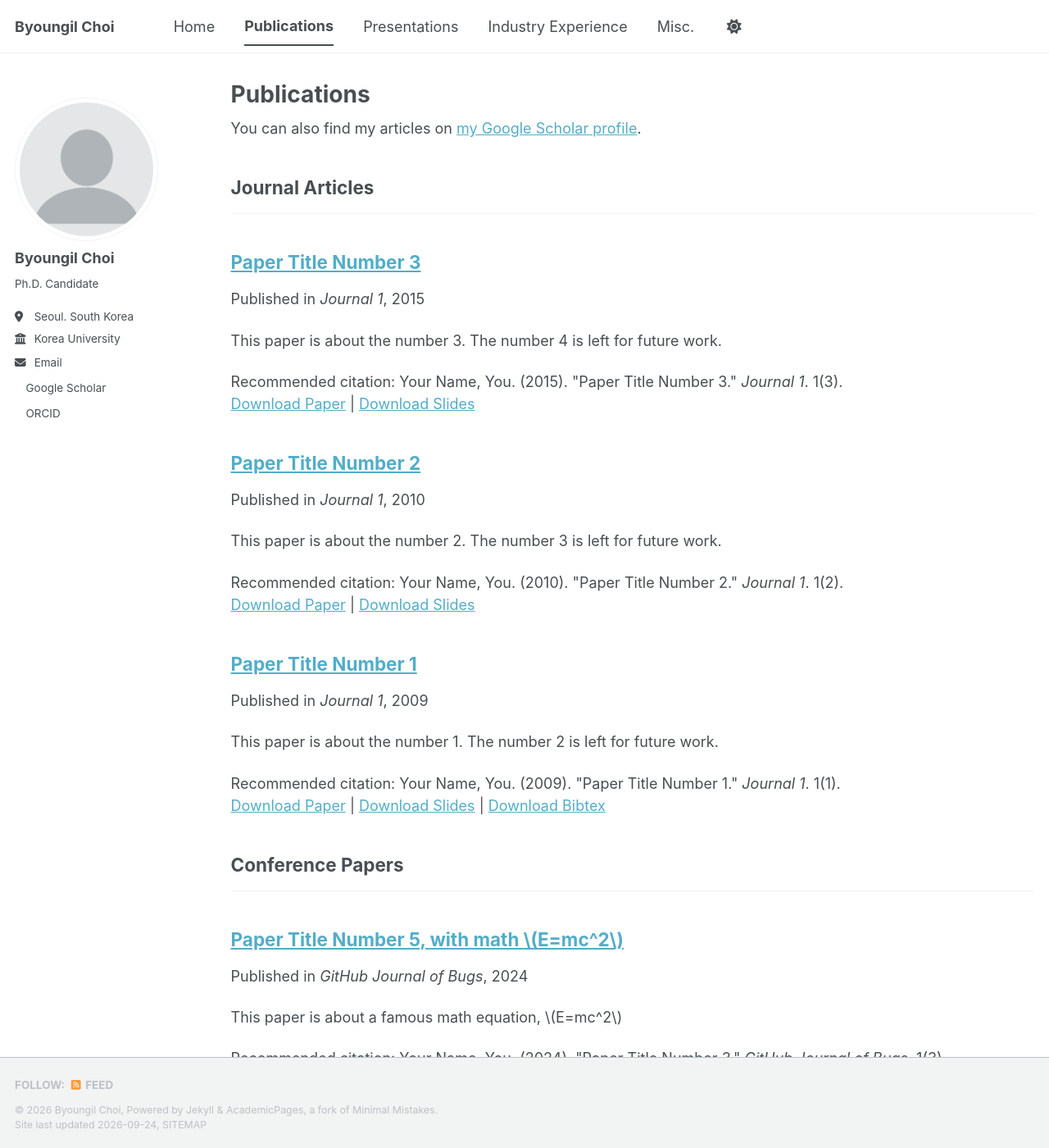
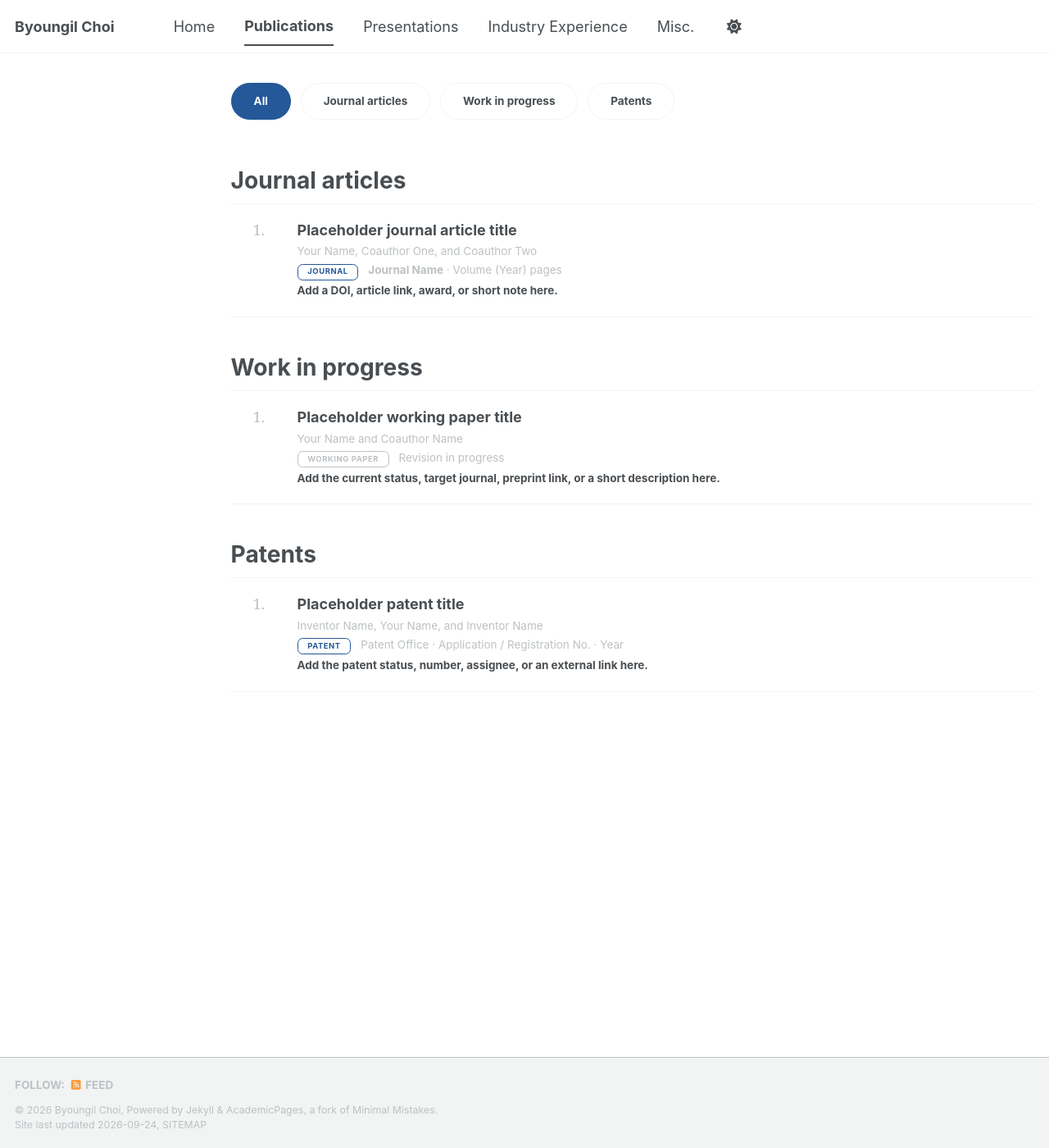
Before and after one commit to smallgiant-cbi/smallgiant-cbi.github.io, a Jekyll site: the page built from _pages/publications.html, in a window 1280 px wide and 1400 px high. Shown: the whole window at 82% size. Built offline with Jekyll 4.4.1, drawn with Linux system fonts in a browser that asks for light colours; a style sheet for code colours, icons or effects is not loaded; some of the changed text lies outside the part shown.

Commit message:
Publications

```diff
--- /dev/null
+++ b/_layouts/publications.html
@@ -0,0 +1,12 @@
+---
+layout: default
+---
+
+<div id="main" role="main">
+  {% include sidebar.html %}
+
+  <div class="archive publication-browser">
+    <h1 class="screen-reader-text">{{ page.title }}</h1>
+    {{ content }}
+  </div>
+</div>
--- a/_pages/publications.html
+++ b/_pages/publications.html
@@ -1,33 +1,75 @@
 ---
-layout: archive
+layout: publications
 title: "Publications"
 permalink: /publications/
-author_profile: true
+author_profile: false
 ---
 
-{% if site.author.googlescholar %}
-  <div class="wordwrap">You can also find my articles on <a href="{{site.author.googlescholar}}">my Google Scholar profile</a>.</div>
-{% endif %}
+<nav class="publication-filters" aria-label="Filter publications">
+  <button class="publication-filter is-active" type="button" data-filter="all" aria-pressed="true">All</button>
+  <button class="publication-filter" type="button" data-filter="journal" aria-pressed="false">Journal articles</button>
+  <button class="publication-filter" type="button" data-filter="working" aria-pressed="false">Work in progress</button>
+  <button class="publication-filter" type="button" data-filter="patents" aria-pressed="false">Patents</button>
+</nav>
 
-{% include base_path %}
+<section class="publication-group" data-category="journal" aria-labelledby="journal-articles">
+  <h2 id="journal-articles">Journal articles</h2>
+  <article class="publication-entry">
+    <div class="publication-number">1.</div>
+    <div class="publication-details">
+      <h3>Placeholder journal article title</h3>
+      <p class="publication-authors">Your Name, Coauthor One, and Coauthor Two</p>
+      <p class="publication-venue"><span class="publication-label">JOURNAL</span> <strong>Journal Name</strong> &middot; Volume (Year) pages</p>
+      <p class="publication-note">Add a DOI, article link, award, or short note here.</p>
+    </div>
+  </article>
+</section>
 
-<!-- New style rendering if publication categories are defined -->
-{% if site.publication_category %}
-  {% for category in site.publication_category  %}
-    {% assign title_shown = false %}
-    {% for post in site.publications reversed %}
-      {% if post.category != category[0] %}
-        {% continue %}
-      {% endif %}
-      {% unless title_shown %}
-        <h2>{{ category[1].title }}</h2><hr />
-        {% assign title_shown = true %}
-      {% endunless %}
-      {% include archive-single.html %}
-    {% endfor %}
-  {% endfor %}
-{% else %}
-  {% for post in site.publications reversed %}
-    {% include archive-single.html %}
-  {% endfor %}
-{% endif %}
+<section class="publication-group" data-category="working" aria-labelledby="work-in-progress">
+  <h2 id="work-in-progress">Work in progress</h2>
+  <article class="publication-entry">
+    <div class="publication-number">1.</div>
+    <div class="publication-details">
+      <h3>Placeholder working paper title</h3>
+      <p class="publication-authors">Your Name and Coauthor Name</p>
+      <p class="publication-venue"><span class="publication-label publication-label--working">WORKING PAPER</span> Revision in progress</p>
+      <p class="publication-note">Add the current status, target journal, preprint link, or a short description here.</p>
+    </div>
+  </article>
+</section>
+
+<section class="publication-group" data-category="patents" aria-labelledby="patents">
+  <h2 id="patents">Patents</h2>
+  <article class="publication-entry">
+    <div class="publication-number">1.</div>
+    <div class="publication-details">
+      <h3>Placeholder patent title</h3>
+      <p class="publication-authors">Inventor Name, Your Name, and Inventor Name</p>
+      <p class="publication-venue"><span class="publication-label publication-label--patent">PATENT</span> Patent Office &middot; Application / Registration No. &middot; Year</p>
+      <p class="publication-note">Add the patent status, number, assignee, or an external link here.</p>
+    </div>
+  </article>
+</section>
+
+<script>
+  document.addEventListener('DOMContentLoaded', function () {
+    var filters = document.querySelectorAll('.publication-filter');
+    var groups = document.querySelectorAll('.publication-group');
+
+    filters.forEach(function (filter) {
+      filter.addEventListener('click', function () {
+        var selected = filter.dataset.filter;
+
+        filters.forEach(function (button) {
+          var isSelected = button === filter;
+          button.classList.toggle('is-active', isSelected);
+          button.setAttribute('aria-pressed', isSelected);
+        });
+
+        groups.forEach(function (group) {
+          group.hidden = selected !== 'all' && group.dataset.category !== selected;
+        });
+      });
+    });
+  });
+</script>
--- a/_sass/layout/_archive.scss
+++ b/_sass/layout/_archive.scss
@@ -24,6 +24,146 @@
         box-shadow: 0 0 10px rgba(#000, 0.25);
       }
     }
+  }
+}
+
+/* Publications filter page */
+.publication-browser {
+  --publication-accent: #245898;
+
+  .screen-reader-text {
+    position: absolute;
+    width: 1px;
+    height: 1px;
+    padding: 0;
+    margin: -1px;
+    overflow: hidden;
+    clip: rect(0, 0, 0, 0);
+    white-space: nowrap;
+    border: 0;
+  }
+}
+
+.publication-filters {
+  display: flex;
+  flex-wrap: wrap;
+  gap: 0.65rem;
+  margin-bottom: 3.25rem;
+}
+
+.publication-filter {
+  padding: 0.75rem 1.5rem;
+  color: var(--global-text-color);
+  font-family: $sans-serif;
+  font-size: $type-size-6;
+  font-weight: bold;
+  line-height: 1.15;
+  background: transparent;
+  border: 1px solid var(--global-border-color);
+  border-radius: 999px;
+  cursor: pointer;
+  transition: background-color 0.15s ease, border-color 0.15s ease, color 0.15s ease;
+
+  &:hover,
+  &:focus-visible {
+    border-color: var(--publication-accent);
+    color: var(--publication-accent);
+  }
+
+  &.is-active {
+    color: #fff;
+    background-color: var(--publication-accent);
+    border-color: var(--publication-accent);
+  }
+}
+
+.publication-group {
+  margin-bottom: 2.5rem;
+
+  &[hidden] {
+    display: none;
+  }
+
+  h2 {
+    margin: 0;
+    padding: 0 0 0.55rem;
+    font-size: $type-size-3;
+    border-bottom: 1px solid var(--global-border-color);
+  }
+}
+
+.publication-entry {
+  display: grid;
+  grid-template-columns: 2.8rem minmax(0, 1fr);
+  gap: 0.2rem;
+  padding: 1.05rem 1.5rem;
+  border-bottom: 1px solid var(--global-border-color);
+}
+
+.publication-number {
+  color: var(--global-text-color-light);
+  font-family: $serif;
+  font-size: $type-size-5;
+  line-height: 1.4;
+}
+
+.publication-details {
+  h3 {
+    margin: 0 0 0.2rem;
+    font-family: $sans-serif;
+    font-size: $type-size-5;
+    line-height: 1.4;
+  }
+
+  p {
+    margin: 0.15rem 0;
+  }
+}
+
+.publication-authors,
+.publication-venue {
+  color: var(--global-text-color-light);
+  font-size: $type-size-6;
+}
+
+.publication-label {
+  display: inline-block;
+  margin-right: 0.45rem;
+  padding: 0.2rem 0.65rem;
+  color: var(--publication-accent);
+  font-size: 0.7em;
+  font-weight: bold;
+  letter-spacing: 0.06em;
+  line-height: 1.15;
+  border: 1px solid currentColor;
+  border-radius: 0.35rem;
+
+  &--working {
+    color: var(--global-text-color-light);
+  }
+
+  &--patent {
+    color: var(--publication-accent);
+  }
+}
+
+.publication-note {
+  font-size: $type-size-6;
+  font-weight: bold;
+}
+
+@include breakpoint(max-width $small) {
+  .publication-filters {
+    margin-bottom: 2.25rem;
+  }
+
+  .publication-filter {
+    padding: 0.65rem 1rem;
+  }
+
+  .publication-entry {
+    grid-template-columns: 2rem minmax(0, 1fr);
+    padding: 1rem 0;
   }
 }
 
```
